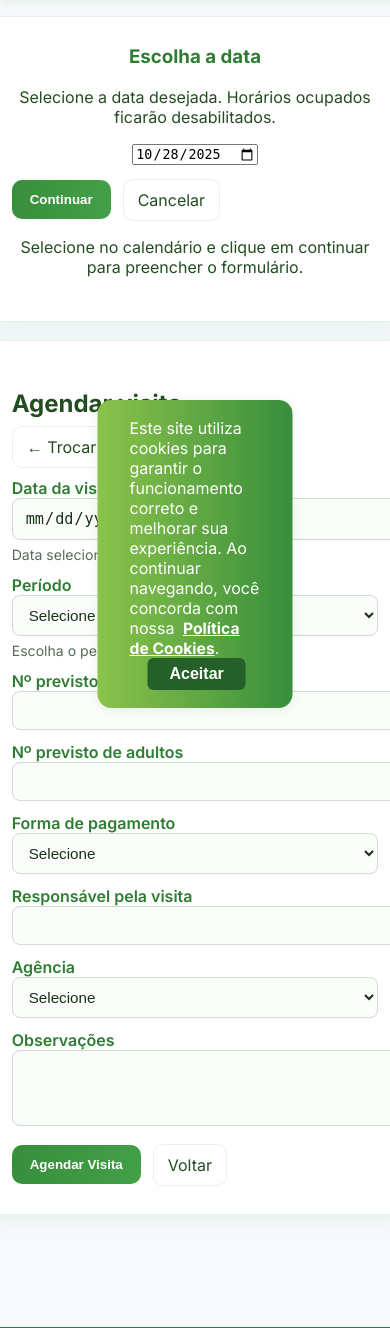
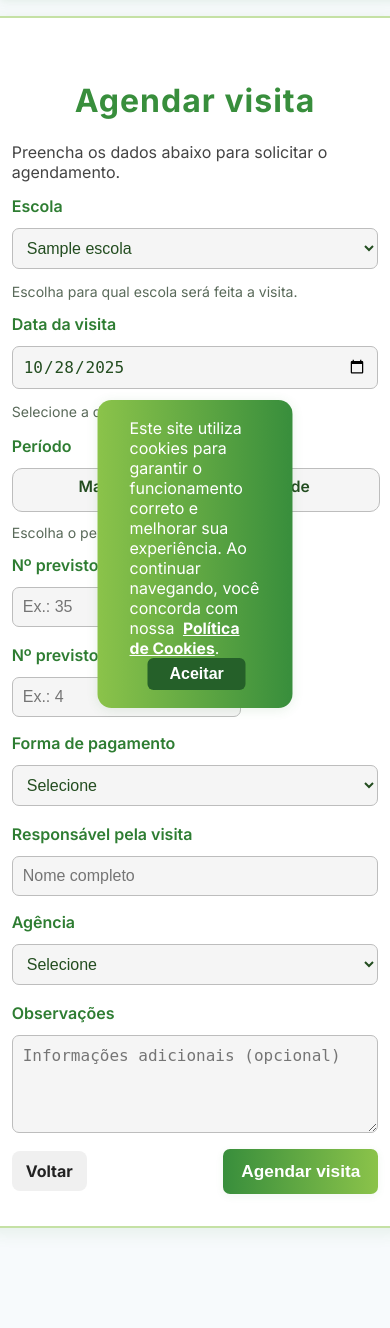
Before and after one commit to jhow77K/Gestao-Digital-de-Visitas, a Django app: page /cadastrar-visita/ in a window 390 px wide; the page is wider, and only the part inside the window is pictured. Shown: the part 112-1440 px from the top of that part. Run offline with Django 4.2, Linux system fonts and the light colour scheme; a user stored in the database is signed in; tables that the repository leaves empty hold one stand-in row (values such as "Sample post").

Commit message:
Frontend: redesign "Agendar visita" form - Wider container and responsive grid (2 columns) for equal distribution - Number fields narrowed; no overlap; full-width spans via .full - Segmented control for Período with 50/50 equal width options - Clean spacing, alignment, and accessibility tweaks
Backend (views):
- Add missing HttpResponse import to keep teste_email endpoint functional

Note: No backend behavior changes to periodo mapping; only the import added.

```diff
--- a/core/static/css/site.css
+++ b/core/static/css/site.css
@@ -565,31 +565,44 @@ select.status-badge {
 .cadastrar-card,
 .cadastrar-calendar {
   background: #fff;
-  border-radius: 16px;
-  box-shadow: 0 6px 20px rgba(56,142,60,0.08);
+  border-radius: 18px;
+  box-shadow: 0 4px 18px rgba(56, 142, 60, 0.1);
   padding: 28px;
-  border: 1px solid #e6f3e6;
+  border: 2px solid #c5e1a5;
 }
 .cadastrar-card {
-  width: 520px;
+  width: 760px; /* wider container for better breathing room */
+  max-width: 96vw; /* stay responsive on small screens */
+  padding: 36px 32px 32px 32px;
 }
 .cadastrar-calendar {
-  width: 360px;
+  width: 420px;
+  text-align: center;
+  border: 2px solid #dff0d9;
+}
+.cadastrar-card h2 {
+  color: #388e3c;
+  font-size: 2rem;
+  font-weight: 700;
+  margin-bottom: 22px;
+  letter-spacing: 1px;
   text-align: center;
 }
-.cadastrar-card h2 {
-  color: #234d20;
-  font-size: 1.5rem;
-  margin-bottom: 8px;
-}
 .cadastrar-card .lead {
-  color: #445;
+  color: #444;
   margin-bottom: 14px;
 }
 .form-row {
+  display: grid; /* equal distribution, prevents overlap */
+  grid-template-columns: repeat(2, minmax(0, 1fr));
+  gap: 16px;
+  align-items: start;
+  margin-bottom: 14px;
+}
+.form-field {
   display: flex;
-  gap: 12px;
-  margin-bottom: 12px;
+  flex-direction: column;
+  row-gap: 6px;
 }
 .form-row.column {
   flex-direction: column;
@@ -603,19 +616,21 @@ select.status-badge {
 .form-field select,
 .form-field textarea {
   width: 100%;
-  padding: 10px 12px;
-  border-radius: 8px;
-  border: 1px solid #d0d9d0;
-  background: #fbfdfb;
-  color: #173217;
-  font-size: 0.95rem;
+  padding: 10px;
+  border-radius: 7px;
+  border: 1px solid #bdbdbd;
+  background: #f5f5f5;
+  color: #234d20;
+  font-size: 1rem;
+  margin-bottom: 2px;
+  transition: border 0.2s;
+  box-sizing: border-box; /* ensure padding/border don't overflow */
 }
 .form-field input:focus,
 .form-field select:focus,
 .form-field textarea:focus {
-  border-color: #2e7d32;
+  border: 1.5px solid #388e3c;
   outline: none;
-  box-shadow: 0 4px 12px rgba(46,125,50,0.08);
 }
 .hint {
   font-size: 0.88rem;
@@ -628,85 +643,91 @@ select.status-badge {
   align-items: center;
   margin-top: 14px;
 }
+.actions-row.space-between { justify-content: space-between; }
 .btn-primary {
-  background: linear-gradient(90deg,#388e3c 0%,#43a047 100%);
+  background: linear-gradient(90deg, #388e3c 0%, #8bc34a 100%);
   color: #fff;
-  padding: 12px 18px;
-  border-radius: 10px;
   border: none;
+  border-radius: 7px;
+  padding: 12px 0;
+  font-size: 1.08rem;
   font-weight: 700;
+  width: 100%;
   cursor: pointer;
+  box-shadow: 0 2px 8px rgba(56, 142, 60, 0.07);
+  transition: background 0.2s;
+}
+.btn-primary.btn-auto { width: auto; padding: 12px 18px; }
+.btn-primary:hover {
+  background: linear-gradient(90deg, #8bc34a 0%, #388e3c 100%);
+  color: #234d20;
 }
 .btn-secondary {
-  background: transparent;
-  color: #234d20;
+  background: #f0f0f0;
+  color: #222;
   padding: 10px 14px;
-  border-radius: 10px;
-  border: 1px solid #e6f3e6;
+  border-radius: 8px;
+  border: none;
   text-decoration: none;
   display: inline-flex;
   align-items: center;
+  font-weight: 700;
 }
-.availability-list {
-  display: flex;
-  flex-wrap: wrap;
-  gap: 8px;
-  justify-content: center;
-  margin-top: 12px;
+/* full-width observations area helper */
+.form-field.full {
+  flex: 1 1 100%; /* fallback for older blocks */
+  grid-column: 1 / -1; /* span both columns in grid layout */
 }
-.availability-item {
-  padding: 6px 10px;
-  border-radius: 999px;
-  font-weight: 700;
-  font-size: 0.85rem;
-  background: #f0fff0;
-  color: #2e7d32;
-  border: 1px solid rgba(46,125,50,0.08);
+/* make number fields visually smaller and avoid crowding */
+.form-field.narrow { justify-self: start; }
+.form-field.narrow input[type="number"] {
+  max-width: 260px;
 }
-.availability-item.reservado {
-  background: #fff0f0;
-  color: #b71c1c;
-  border: 1px solid rgba(183,28,28,0.08);
-  opacity: 0.75;
+/* removed tips/availability preview (kept styles minimal) */
+
+/* segmented control for período selection */
+.segmented {
+  display: grid; /* make each option take equal width */
+  grid-template-columns: repeat(2, 1fr);
+  align-items: stretch;
+  width: 100%;
+  border: 1px solid #bdbdbd;
+  border-radius: 10px;
+  overflow: hidden;
+  background: #f5f5f5;
+  height: 42px; /* align with native control height */
 }
-
-/* make availability items interactive */
-.availability-item {
+.segmented input[type="radio"] {
+  position: absolute;
+  opacity: 0;
+  pointer-events: none;
+}
+.segmented label {
+  padding: 0 16px;
   cursor: pointer;
   user-select: none;
-  transition: transform 120ms ease, box-shadow 120ms ease, opacity 120ms ease;
+  color: #234d20;
+  font-weight: 600;
+  font-size: 0.98rem;
+  display: flex;
+  align-items: center;
+  justify-content: center; /* center text and make label fill its grid cell */
 }
-.availability-item:hover {
-  transform: translateY(-2px);
-  box-shadow: 0 6px 18px rgba(46,125,50,0.06);
+.segmented label:not(:first-of-type) {
+  border-left: 1px solid #cfd8dc;
 }
-.availability-item.reservado:hover {
-  transform: none;
-  box-shadow: none;
-  cursor: not-allowed;
+.segmented input[type="radio"]:focus-visible + label {
+  outline: 2px solid rgba(56, 142, 60, 0.35);
+  outline-offset: -2px;
 }
-.availability-item.selected {
-  box-shadow: 0 8px 28px rgba(46,125,50,0.12);
-  transform: translateY(-2px);
+.segmented input[type="radio"]:checked + label {
+  background: #388e3c;
+  color: #ffffff;
 }
-
-/* full-width observations area */
-.form-field.full {
-  flex: 1 1 100%;
-}
-.tips {
-  margin-top: 18px;
-  padding: 12px;
-  background: linear-gradient(180deg, #f7fff7, #fff);
-  border-radius: 10px;
-  border: 1px solid #eef8ee;
-}
-.tips h4 { margin: 0 0 8px 0; color: #2e7d32 }
-.tips ul { margin: 0; padding-left: 18px; color: #4a5a4a }
 
 @media (max-width: 1000px) {
   .cadastrar-page { flex-direction: column; align-items: center; gap: 18px }
-  .cadastrar-card { width: 94vw }
+  .cadastrar-card { width: 94vw; max-width: 94vw }
   .cadastrar-calendar { width: 94vw }
-  .form-row { flex-direction: column }
+  .form-row { grid-template-columns: 1fr } /* stack fields on small screens */
 }
--- a/core/templates/core/cadastrar_visita.html
+++ b/core/templates/core/cadastrar_visita.html
@@ -2,55 +2,60 @@
 {% block content %}
 
 <div class="cadastrar-page">
-  <div class="cadastrar-calendar" id="calendar-section" aria-live="polite">
-    <h3 style="margin-top:0; color:#2e7d32">Escolha a data</h3>
-    <p class="lead">Selecione a data desejada. Horários ocupados ficarão desabilitados.</p>
-    <input type="date" id="calendar" class="date-input" />
-    <div style="margin-top:14px" class="actions-row">
-      <button id="confirm-date-btn" class="btn-primary" disabled>Continuar</button>
-      <a href="{% url 'home' %}" class="btn-secondary">Cancelar</a>
-    </div>
-    <p class="lead">Selecione no calendário e clique em continuar para preencher o formulário.</p>
-  </div>
+  <div class="cadastrar-card" id="form-section" aria-hidden="false">
+    <h2>Agendar visita</h2>
+    <p class="lead">Preencha os dados abaixo para solicitar o agendamento.</p>
 
-  <div class="cadastrar-card hidden" id="form-section" aria-hidden="true">
-    <h2>Agendar visita</h2>
     {% if messages %}
-    <div class="mensagem-erro">
+    <div class="mensagem-erro" role="alert">
       {% for message in messages %} {{ message }} {% endfor %}
     </div>
     {% endif %}
-    <form method="post" id="visita-form">
+
+  <form method="post" id="visita-form">
       {% csrf_token %}
-      <div style="text-align: left; margin-bottom: 10px">
-        <a href="#" id="change-date-btn" class="btn-secondary">← Trocar data</a>
+
+      {% if escolas %}
+      <div class="form-row">
+        <div class="form-field">
+          <label for="escola_id">Escola</label>
+          <select name="escola_id" id="escola_id" required>
+            <option value="">Selecione</option>
+            {% for e in escolas %}
+              <option value="{{ e.id }}" {% if selected_escola_id == e.id %}selected{% endif %}>{{ e.nome }}</option>
+            {% endfor %}
+          </select>
+          <div class="hint">Escolha para qual escola será feita a visita.</div>
+        </div>
       </div>
+      {% endif %}
 
       <div class="form-row" id="form-row-data">
         <div class="form-field">
-          <label for="data_sugerida">Data da visita</label>
-          <input type="date" name="data_sugerida" id="data_sugerida" required readonly />
-          <div class="hint">Data selecionada para agendamento</div>
+          <label id="data-label" for="data_sugerida">Data da visita</label>
+          <input type="date" name="data_sugerida" id="data_sugerida" aria-labelledby="data-label" required value="{{ data_escolhida }}" />
+          <div class="hint">Selecione a data desejada para a visita.</div>
         </div>
         <div class="form-field">
-          <label for="periodo">Período</label>
-          <select name="periodo" id="periodo" required>
-            <option value="">Selecione</option>
-            <option value="manha">Manhã</option>
-            <option value="tarde">Tarde</option>
-          </select>
+          <label id="periodo-label">Período</label>
+          <div class="segmented" role="radiogroup" aria-labelledby="periodo-label">
+            <input type="radio" name="periodo" id="periodo-manha" value="manha" required>
+            <label for="periodo-manha">Manhã</label>
+            <input type="radio" name="periodo" id="periodo-tarde" value="tarde">
+            <label for="periodo-tarde">Tarde</label>
+          </div>
           <div class="hint">Escolha o período (manhã ou tarde).</div>
         </div>
       </div>
 
       <div class="form-row">
-        <div class="form-field">
+        <div class="form-field narrow">
           <label for="numero_previsto_criancas">Nº previsto de crianças</label>
-          <input type="number" name="numero_previsto_criancas" id="numero_previsto_criancas" min="0" required />
+          <input type="number" name="numero_previsto_criancas" id="numero_previsto_criancas" min="0" inputmode="numeric" placeholder="Ex.: 35" required />
         </div>
-        <div class="form-field">
+        <div class="form-field narrow">
           <label for="numero_previsto_adultos">Nº previsto de adultos</label>
-          <input type="number" name="numero_previsto_adultos" id="numero_previsto_adultos" min="0" required />
+          <input type="number" name="numero_previsto_adultos" id="numero_previsto_adultos" min="0" inputmode="numeric" placeholder="Ex.: 4" required />
         </div>
       </div>
 
@@ -65,7 +70,7 @@
         </div>
         <div class="form-field">
           <label for="responsavel">Responsável pela visita</label>
-          <input type="text" name="responsavel" id="responsavel" required />
+          <input type="text" name="responsavel" id="responsavel" placeholder="Nome completo" required />
         </div>
       </div>
 
@@ -78,61 +83,29 @@
             <option value="Não">Não</option>
           </select>
         </div>
-        <div class="form-field">
+        <div class="form-field full">
           <label for="observacoes">Observações</label>
-          <textarea name="observacoes" id="observacoes" rows="3"></textarea>
+          <textarea name="observacoes" id="observacoes" rows="4" placeholder="Informações adicionais (opcional)"></textarea>
         </div>
       </div>
 
-      <div class="actions-row">
-        <button type="submit" class="btn-primary">Agendar Visita</button>
-        <a href="{% url 'home' %}" class="btn-secondary">Voltar</a>
+      <div class="actions-row space-between">
+        <a href="{% url 'home' %}" class="btn-secondary" aria-label="Voltar para a página inicial">Voltar</a>
+        <button type="submit" class="btn-primary btn-auto">Agendar visita</button>
       </div>
 
     </form>
   </div>
 </div>
-
 <script>
+  // Garantir que a data mínima seja hoje e pré-preencher com o valor vindo do servidor
   document.addEventListener("DOMContentLoaded", function () {
-    const calendar = document.getElementById("calendar");
-    const confirmBtn = document.getElementById("confirm-date-btn");
-    const calendarSection = document.getElementById("calendar-section");
-    const formSection = document.getElementById("form-section");
     const dataInput = document.getElementById("data_sugerida");
-    const changeDateBtn = document.getElementById("change-date-btn");
-
-  const today = new Date().toISOString().split("T")[0];
-  calendar.setAttribute("min", today);
-  // prefill calendar if server provided a date
-  {% if data_escolhida %}
-  calendar.value = "{{ data_escolhida }}";
-  confirmBtn.disabled = false;
-  {% endif %}
-
-    calendar.addEventListener("change", function () {
-      confirmBtn.disabled = !calendar.value;
-    });
-
-    confirmBtn.addEventListener("click", function (e) {
-      e.preventDefault();
-      if (!calendar.value) return;
-      dataInput.value = calendar.value;
-      calendarSection.classList.add("hidden");
-      formSection.classList.remove("hidden");
-      formSection.setAttribute("aria-hidden", "false");
-      document.getElementById("periodo").focus();
-      formSection.scrollIntoView({ behavior: "smooth" });
-    });
-
-    changeDateBtn.addEventListener("click", function (e) {
-      e.preventDefault();
-      formSection.classList.add("hidden");
-      formSection.setAttribute("aria-hidden", "true");
-      calendarSection.classList.remove("hidden");
-      confirmBtn.disabled = !calendar.value;
-      calendar.focus();
-    });
+    const today = new Date().toISOString().split("T")[0];
+    dataInput.setAttribute("min", today);
+    if (!dataInput.value) {
+      dataInput.value = today;
+    }
   });
 </script>
 {% endblock %}
--- a/core/views.py
+++ b/core/views.py
@@ -8,6 +8,7 @@ from django.utils.timezone import now
 from django.views.decorators.http import require_POST
 from datetime import datetime, time, timedelta
 from django.contrib.admin.views.decorators import staff_member_required
+from django.http import HttpResponse
 
 from .models import Escola, Visita
 
```
